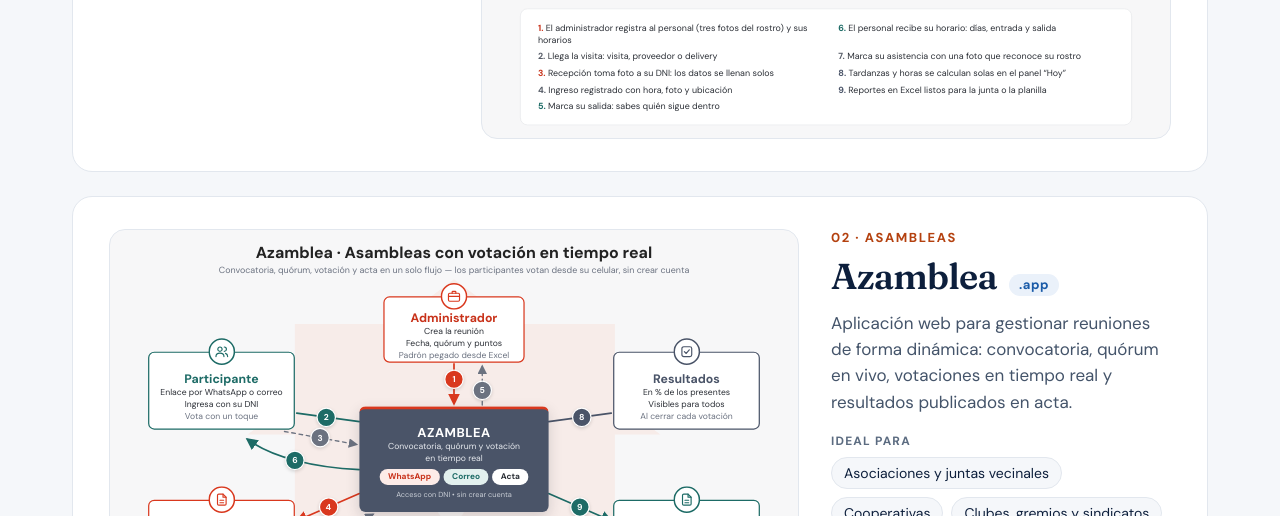
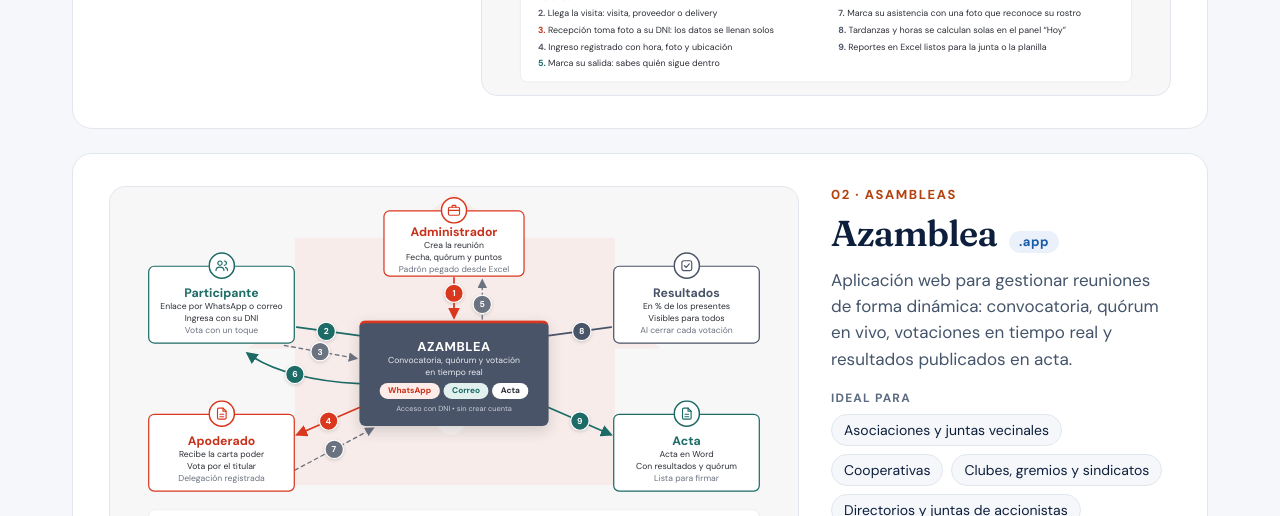
Before and after one commit to Pragma-TI/Pragma-TI, a website: page videos.html in a window 1280 px wide. Shown: the part 781-1297 px from the top of the page. Drawn offline with Linux system fonts and the light colour scheme.

Commit message:
Catálogo: diagramas sin título ni frase para que sean más bajos
En los cuatro hechos como componente se quitan título y frase; en Renta Corta se recorta la
franja superior de la imagen (también desaparece el nombre antiguo «Renta Familiar»).

Co-Authored-By: Claude Opus 5.5 <noreply@anthropic.com>

```diff
--- a/videos.html
+++ b/videos.html
@@ -103,8 +103,6 @@
     .diag { position: relative; width: 1120px; transform-origin: 0 0; font-family: 'DM Sans', system-ui, sans-serif; color: #2B2F36; }
     .diag > svg { position: absolute; left: 0; top: 0; pointer-events: none; }
     .diag > div { position: absolute; box-sizing: border-box; }
-    .d-titulo { text-align: center; font-size: 26px; line-height: 32px; font-weight: 700; color: #222; }
-    .d-frase { text-align: center; font-size: 14.5px; line-height: 20px; color: #6B7280; }
     .d-centro { padding: 16px 10px 10px; display: flex; align-items: center; justify-content: center; text-align: center; background: #4A5468; border-top: 5px solid #D9381E; border-radius: 10px; box-shadow: 0 8px 22px rgba(43,47,54,.18); color: #E6E9EE; font-size: 14px; line-height: 19px; }
     .d-tarjeta { padding: 26px 10px 8px; display: flex; align-items: center; justify-content: center; text-align: center; background: #fff; border: 2.5px solid var(--c); border-radius: 10px; font-size: 14px; line-height: 19px; color: #2B2F36; }
     .d-tarjeta > svg { position: absolute; left: 50%; top: -24.5px; width: 44px; height: 44px; margin-left: -22px; }
@@ -208,15 +206,13 @@
 
   function diagrama(app) {
     const d = PROCESOS[app.id]
-    if (!d) return `<div class="proceso-img"><a href="img/procesos/renta-corta.webp?v=1" target="_blank" rel="noopener" title="Haz clic para verla en grande"><img src="img/procesos/renta-corta.webp?v=1" width="1600" height="1203" loading="lazy" alt="Cómo funciona ${app.nombre}: Airbnb avisa cada reserva, el huésped registra a sus acompañantes, el conserje marca la llegada, limpieza confirma con fotos y el anfitrión recibe reportes y alertas."></a></div>`
-    const DY = 78   // se quita la franja roja de arriba: el título queda a 20 px del borde
+    if (!d) return `<div class="proceso-img"><a href="img/procesos/renta-corta.webp?v=2" target="_blank" rel="noopener" title="Haz clic para verla en grande"><img src="img/procesos/renta-corta.webp?v=2" width="1600" height="1103" loading="lazy" alt="Cómo funciona ${app.nombre}: Airbnb avisa cada reserva, el huésped registra a sus acompañantes, el conserje marca la llegada, limpieza confirma con fotos y el anfitrión recibe reportes y alertas."></a></div>`
+    const DY = 148  // sin franja, título ni frase: el ícono del recuadro superior queda a 16 px del borde
     const pos = c => `left:${c.x}px;top:${c.y - DY}px;width:${c.w}px;${c.h ? `height:${c.h}px;` : ''}`
     const alto = d.alto - DY
     return `<div class="diag-marco" title="Haz clic para verlo en grande"><div class="diag" style="height:${alto}px" data-alto="${alto}">
       <svg viewBox="0 ${DY} 1120 ${alto}" width="1120" height="${alto}" aria-hidden="true">${d.casa}</svg>
       <svg viewBox="0 ${DY} 1120 ${alto}" width="1120" height="${alto}" aria-hidden="true">${d.lineas}</svg>
-      <div class="d-titulo" style="${pos(d.titulo)}">${d.titulo.html}</div>
-      <div class="d-frase" style="${pos(d.frase)}">${d.frase.html}</div>
       <div class="d-centro" style="${pos(d.centro)}">${d.centro.html}</div>
       ${d.tarjetas.map(t => `<div class="d-tarjeta" style="${pos(t)}--c:${t.color}"><svg viewBox="0 0 44 44" aria-hidden="true">${t.icono || ''}</svg>${t.html}</div>`).join('')}
       ${d.numeros.map(n => `<div class="d-num" style="${pos(n)}background:${n.color}" aria-hidden="true">${n.n}</div>`).join('')}
```
Also changed, not shown: img/procesos/renta-corta.webp.
